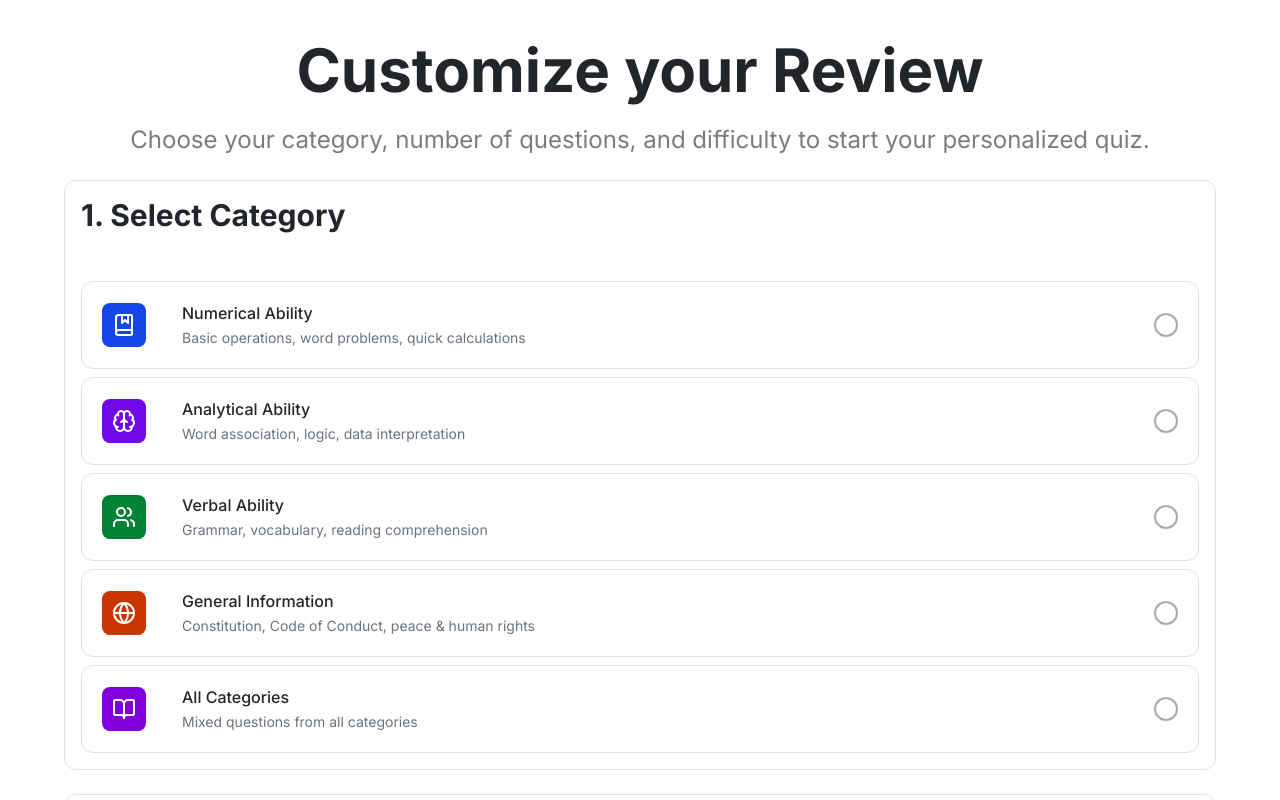
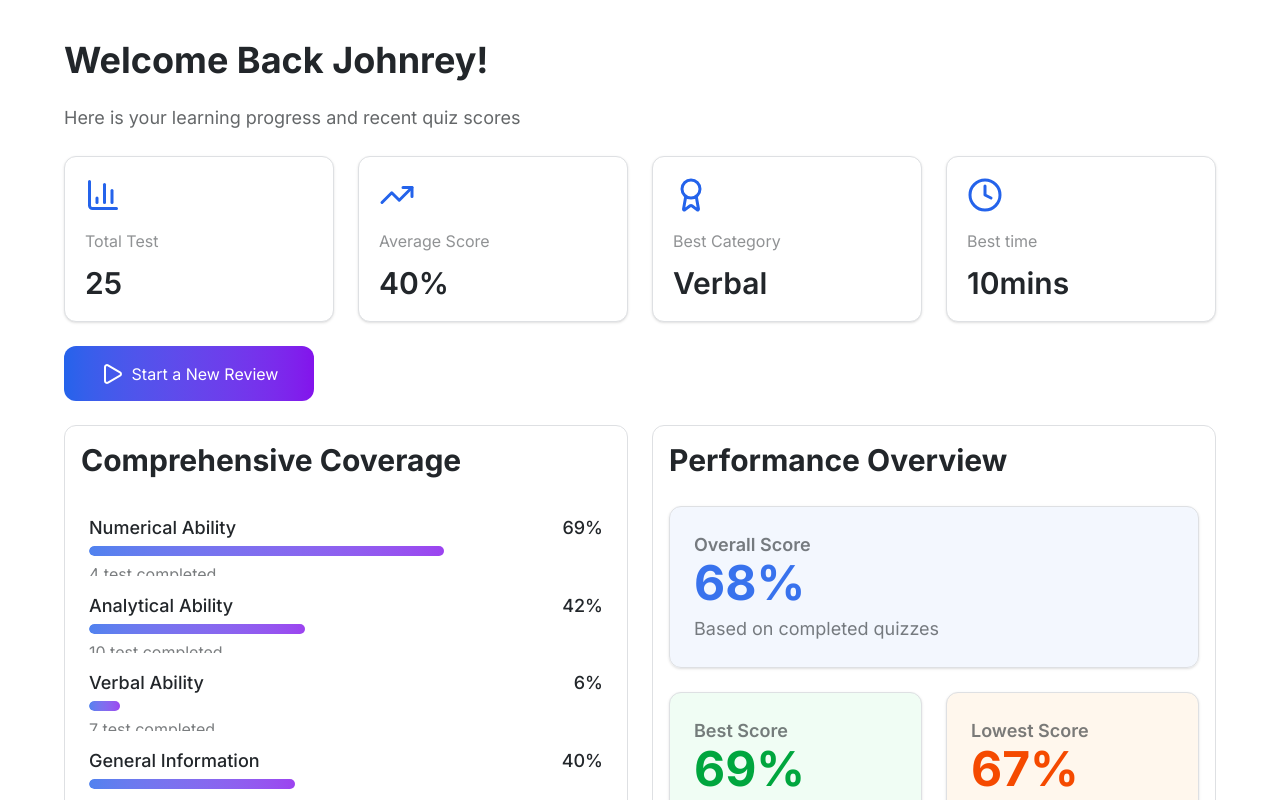
Before and after one commit to johnreyluntayao/revview, a Next.js app: page / in a window 1280 px wide. Shown: the top 800 px of the page. Built offline with nearby package versions, Linux system fonts and the light colour scheme; no server answers.

Commit message:
Fix missing components

```diff
--- a/app/page.tsx
+++ b/app/page.tsx
@@ -19,7 +19,7 @@ export default function Home() {
 
   return (
     <div className="w-full">
-      <CustomizeMain/>
+      <UserDashboard/>
       <Colors/>
       <IconGallery/>
       <WhyChoose/>
--- a/components/UserDashboard.tsx
+++ b/components/UserDashboard.tsx
@@ -1,3 +1,5 @@
+import { StartQuiz } from "@/lib/icons"
+import Button from "./atoms/Button"
 import CategoryProgress from "./ui/CategoryProgress"
 import PerformanceOverview from "./ui/PerformanceOverview"
 import RecentScores from "./ui/RecentScores"
@@ -13,7 +15,8 @@ const UserDashboard = () => {
       <p className="text-sm md:text-base lg:text-lg text-foreground/70">Here is your learning progress and recent quiz scores</p>
 
       <SummaryCards/>
-      <div className="grid grid-cols-2 gap-4 md:gap-5 lg:gap-6">
+      <Button text="Start a New Review" backgroundColor="bg-linear-to-r from-primary to-secondary" textColor="text-white" className="w-62.5 h-13.75" leftIcon={<StartQuiz/>}/>
+      <div className="grid grid-cols-2 gap-4 md:gap-5 lg:gap-6 ">
         <CategoryProgress/>
         <PerformanceOverview/>
       </div>
--- a/components/atoms/Card.tsx
+++ b/components/atoms/Card.tsx
@@ -109,6 +109,19 @@ const Card: React.FC<CardProps> = ({
             );
             break;
 
+            case "data":
+            content = (
+                <div className="p-3 md:p-4 lg:p-5 flex flex-col items-left gap-2 md:gap-3 lg:gap-4 w-full">
+                    {icon && (<div className={`${iconColor} text-2xl md:text-3xl lg:text-4xl [&>svg]:block [&>svg]:size-[1em]`}>{icon}</div>)}
+                    <div className="flex flex-col gap-1 md:gap-2 lg:gap-3">
+                        {title && <p className="text-xs md:text-sm lg:text-base text-foreground/50">{title}</p>}
+                        <p className="text-xl md:text-2xl lg:text-3xl text-foreground font-semibold">{value}</p>
+                    </div>
+
+                </div>
+            );
+            break;
+
         default:
             content = <div className="p-6 text-center">Invalid variant</div>;
     }
```
